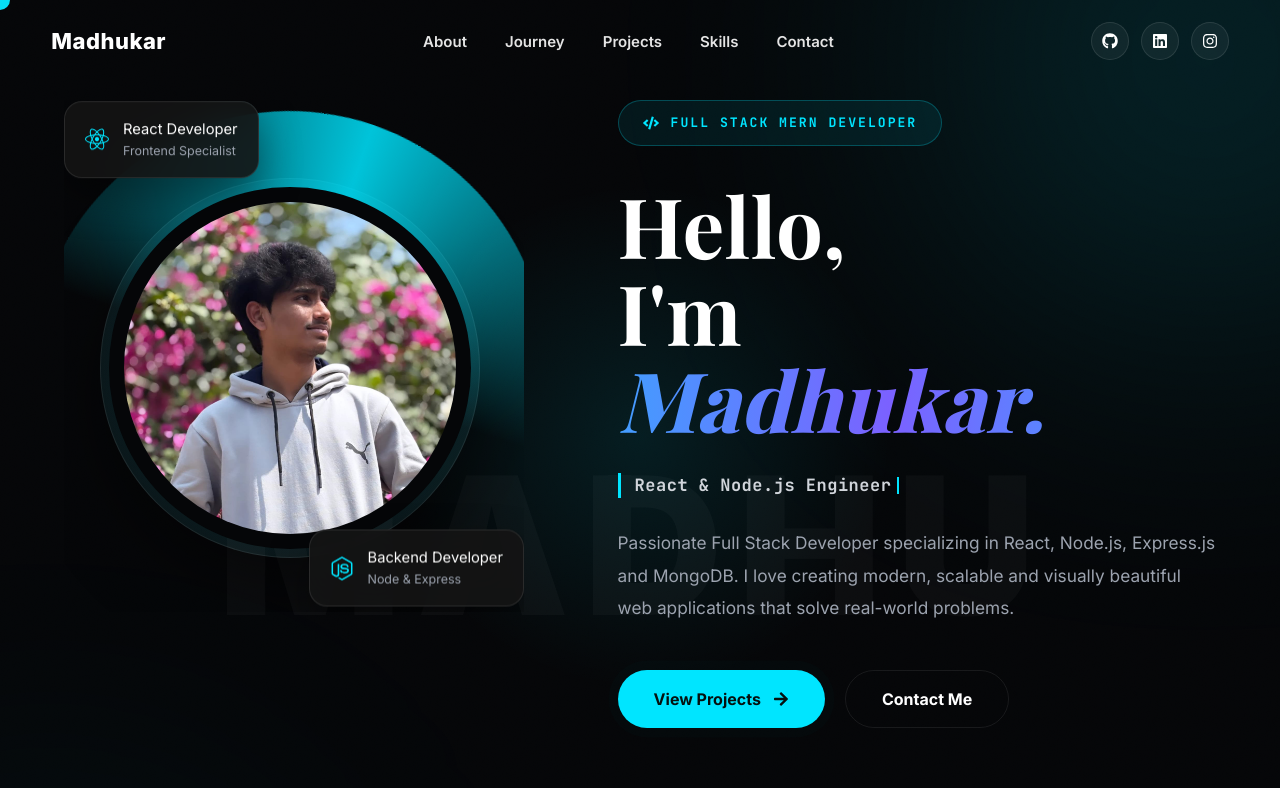
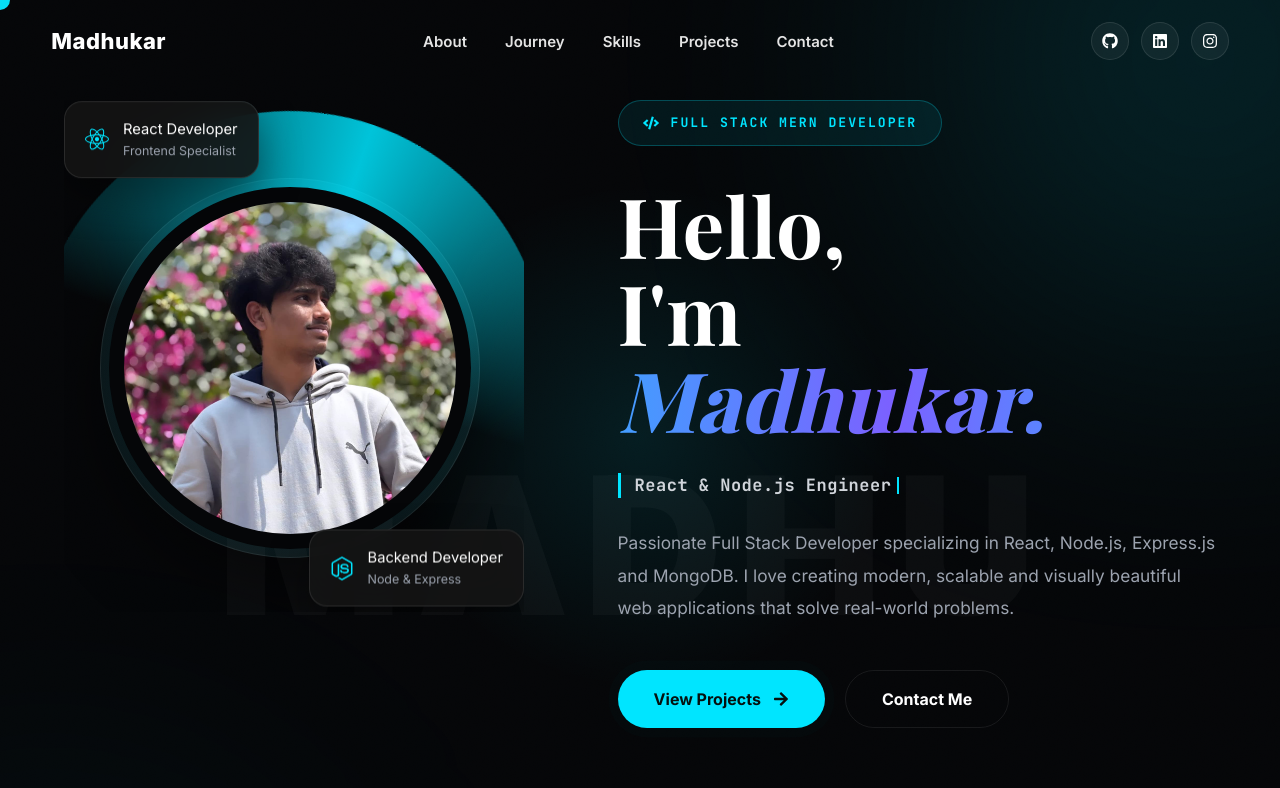
Before and after one commit to MadhuVasamsetti/portfolio-2-, a React (Vite) app: page / in a window 1280 px wide. Shown: the top 788 px of the page. Built offline with nearby package versions, Linux system fonts and the light colour scheme; a web font is replaced by a local one.

Commit message:
Changing ABout Interior

```diff
--- a/src/components/Navbar.jsx
+++ b/src/components/Navbar.jsx
@@ -13,8 +13,9 @@ import { useTranslation } from "react-i18next";
 const NAV_LINKS = [
   { id: "about", href: "#about" },
   { id: "journey", href: "#journey" },
+  { id: "skills", href: "#skills" },
+
   { id: "projects", href: "#projects" },
-  { id: "skills", href: "#skills" },
   { id: "contact", href: "#contact" },
 ];
 
```
